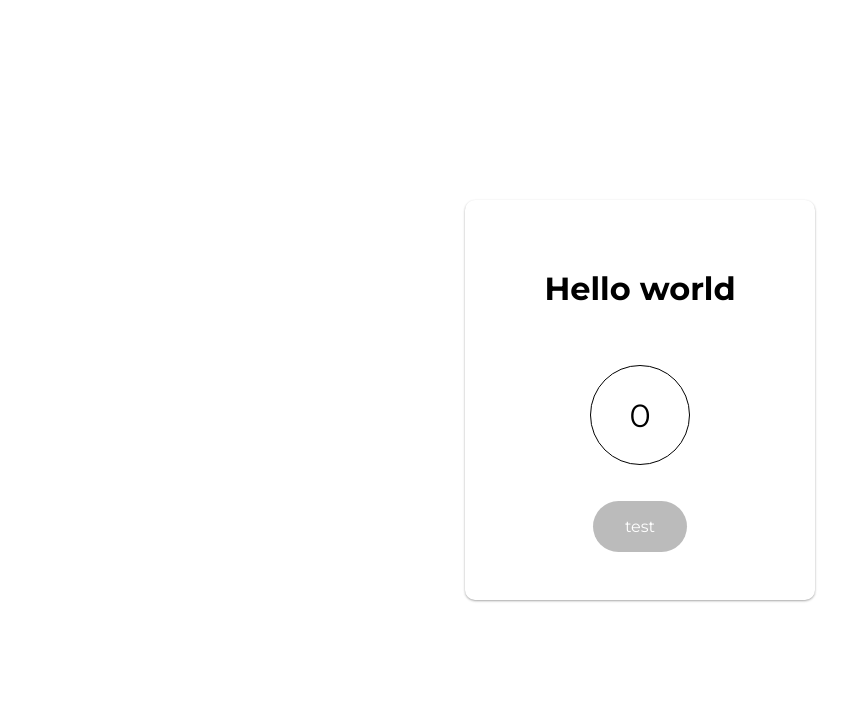
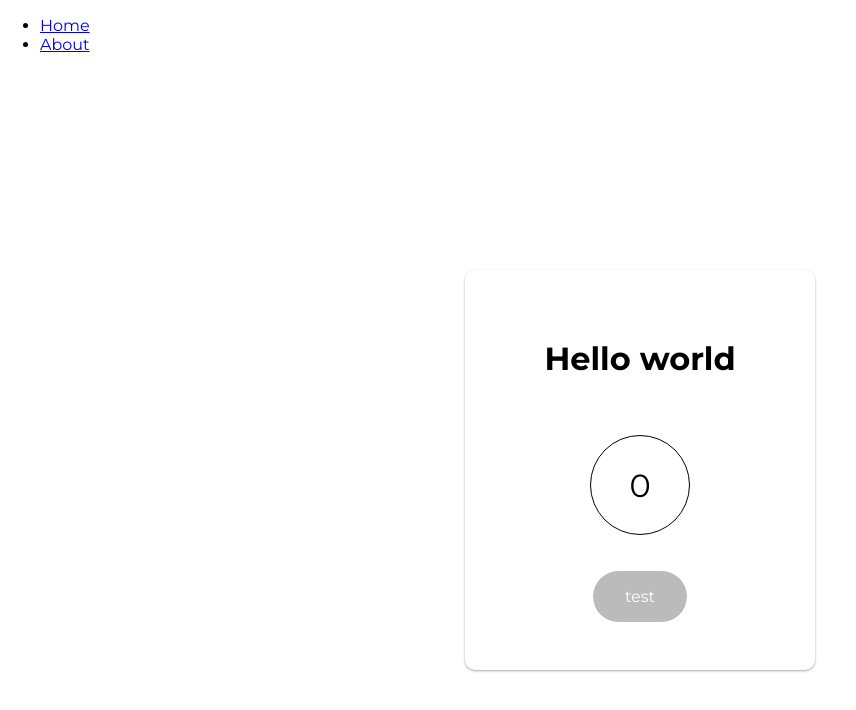
Before and after one commit to ZajoncM/react-boilerplate, a React (Create React App) app: page /click in a window 1280 px wide. Shown: the top 710 px of the page, without its empty margins (0-856 px from the left). Built offline with nearby package versions, Linux system fonts and the light colour scheme.

Commit message:
implement router

```diff
--- a/package.json
+++ b/package.json
@@ -12,6 +12,7 @@
     "@types/react-dom": "^17.0.9",
     "react": "^17.0.2",
     "react-dom": "^17.0.2",
+    "react-router-dom": "^5.3.0",
     "react-scripts": "4.0.3",
     "styled-components": "^5.3.1",
     "typescript": "^4.4.3",
@@ -42,6 +43,7 @@
     ]
   },
   "devDependencies": {
+    "@types/react-router-dom": "^5.1.9",
     "@types/styled-components": "^5.1.14",
     "@typescript-eslint/eslint-plugin": "^4.31.1",
     "@typescript-eslint/parser": "^4.31.1",
--- a/src/index.tsx
+++ b/src/index.tsx
@@ -1,11 +1,14 @@
 import React from 'react';
 import ReactDOM from 'react-dom';
 import Root from 'views/Root/Root';
+import AppProvider from 'providers/AppProvider';
 import 'assets/styles/fonts.css';
 
 ReactDOM.render(
   <React.StrictMode>
-    <Root />
+    <AppProvider>
+      <Root />
+    </AppProvider>
   </React.StrictMode>,
   document.getElementById('root')
 );
--- /dev/null
+++ b/src/providers/AppProvider.tsx
@@ -0,0 +1,18 @@
+import React, { FunctionComponent } from 'react';
+import { BrowserRouter as Router } from 'react-router-dom';
+import { GlobalStyle } from 'assets/styles/GlobalStyle';
+
+interface AppProviderProps {
+  children: React.ReactNode;
+}
+
+const AppProvider: FunctionComponent<AppProviderProps> = ({ children }) => {
+  return (
+    <Router>
+      <GlobalStyle />
+      {children}
+    </Router>
+  );
+};
+
+export default AppProvider;
--- /dev/null
+++ b/src/views/ClickPage/ClickPage.tsx
@@ -0,0 +1,21 @@
+import React, { FunctionComponent, useState } from 'react';
+import { Button } from 'components/atoms/Button/Button';
+import { Card } from 'components/molecules/Card/Card';
+import { Wrapper, Heading } from './ClickPage.styles';
+import ResultBox from 'components/atoms/ResultBox/ResultBox';
+
+const ClickPage: FunctionComponent = () => {
+  const [value, setValue] = useState(0);
+
+  return (
+    <Wrapper>
+      <Card>
+        <Heading>Hello world</Heading>
+        <ResultBox value={value} />
+        <Button onClick={() => setValue(value + 1)}>test</Button>
+      </Card>
+    </Wrapper>
+  );
+};
+
+export default ClickPage;
--- a/src/views/Root/Root.tsx
+++ b/src/views/Root/Root.tsx
@@ -1,22 +1,30 @@
-import React, { FunctionComponent, useState } from 'react';
-import { Button } from 'components/atoms/Button/Button';
-import { Card } from 'components/molecules/Card/Card';
-import { Wrapper, Heading } from './Root.styles';
-import ResultBox from 'components/atoms/ResultBox/ResultBox';
-import { GlobalStyle } from 'assets/styles/GlobalStyle';
+import React, { FunctionComponent } from 'react';
+import { Switch, Route, Link } from 'react-router-dom';
+import ClickPage from 'views/ClickPage/ClickPage';
+import WelcomePage from 'views/WelcomePage/WelcomePage';
 
 const Root: FunctionComponent = () => {
-  const [value, setValue] = useState(0);
-
   return (
-    <Wrapper>
-      <GlobalStyle />
-      <Card>
-        <Heading>Hello world</Heading>
-        <ResultBox value={value} />
-        <Button onClick={() => setValue(value + 1)}>test</Button>
-      </Card>
-    </Wrapper>
+    <>
+      <nav>
+        <ul>
+          <li>
+            <Link to="/">Home</Link>
+          </li>
+          <li>
+            <Link to="/click">About</Link>
+          </li>
+        </ul>
+      </nav>
+      <Switch>
+        <Route path="/click">
+          <ClickPage />
+        </Route>
+        <Route path="/">
+          <WelcomePage />
+        </Route>
+      </Switch>
+    </>
   );
 };
 
--- /dev/null
+++ b/src/views/WelcomePage/WelcomePage.tsx
@@ -0,0 +1,7 @@
+import React, { FunctionComponent } from 'react';
+
+const WelcomePage: FunctionComponent = () => {
+  return <p>Hello</p>;
+};
+
+export default WelcomePage;
```
Also changed, not shown: src/views/ClickPage/ClickPage.styles.tsx (renamed from src/views/Root/Root.styles.tsx), 2 other files (tests, documents, lock files or other folders).
